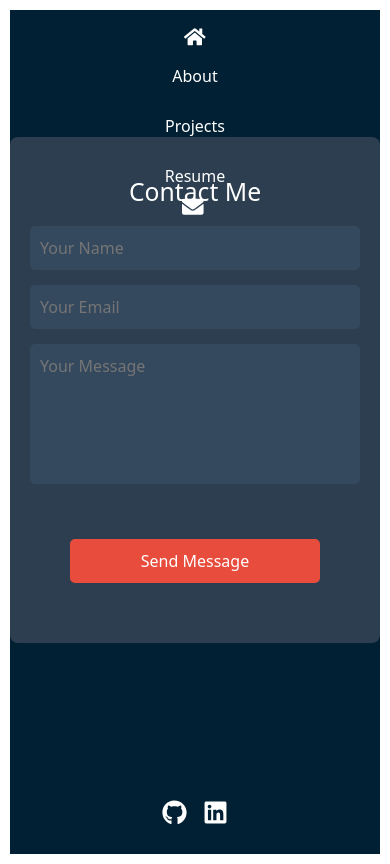
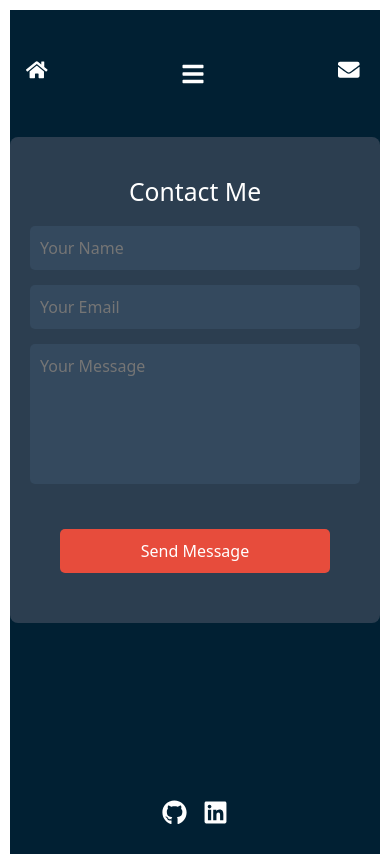
Before and after one commit to tamipu/portfolio, a React (Create React App) app: page /contact in a window 390 px wide. Built offline with nearby package versions, Linux system fonts and the light colour scheme.

Commit message:
added menu toggle

```diff
--- a/src/App.css
+++ b/src/App.css
@@ -1,42 +1,3 @@
-body {
-    font-family: 'Inter', sans-serif;
-}
-
-h1, h2, h3 {
-    font-weight: bold;
-}
-
-p {
-    font-size: 1rem;
-    line-height: 1.5;
-}
-
-a {
-    transition: color 0.2s ease;
-}
-
-a:hover {
-    color: #f59e0b;
-}
-
-img {
-    border-radius: 9999px;
-}
-
-* {
-    box-sizing: border-box;
-}
-
-.app-container {
-    width: 100%;
-    height: 100vh;
-    min-height: 100%;
-    display: flex;
-    flex-direction: column;
-    background-color: #1a202c;
-    color: white;
-}
-
 /* mobile styles */
 @media (max-width: 600px) {
     body {
--- a/src/components/contact/Contact.css
+++ b/src/components/contact/Contact.css
@@ -43,7 +43,7 @@
     border-radius: 5px;
     padding: 10px;
     cursor: pointer;
-    margin: 40px;
+    margin: 30px;
 }
 
 .contact-form button:hover {
--- a/src/components/header/Header.css
+++ b/src/components/header/Header.css
@@ -2,6 +2,24 @@
     position: relative;
     text-decoration: none;
     color: white;
+}
+
+.navbar ul {
+    list-style: none;
+    display: flex;
+    justify-content: space-between;
+    align-items: center;
+    padding: 15px 30px;
+    margin: 0;
+    position: relative;
+    text-decoration: none;
+    color: white;
+}
+
+.menu-icon {
+    display: none;
+    cursor: pointer;
+    color: #ffffff;
 }
 
 .nav-link::after {
@@ -24,17 +42,24 @@
 }
 /* Header for mobile */
 @media (max-width: 600px) {
-    header {
-        flex-direction: column;
-        text-align: center;
+    .menu-icon {
+        display: block;
     }
 
-    ul.nav {
+    .navbar ul {
+        display: none;
         flex-direction: column;
-        gap: 10px;
+        position: absolute;
+        padding: 15px;
+        top: 40px;
+        left: 0;
+        right: 0;
+        background-color: #2c3e50;
+        z-index: 10;
+        width: 130px;
     }
 
-    .nav-link {
-        font-size: 1.2rem;
+    .navbar ul.active {
+        display: flex;
     }
 }
--- a/src/components/header/Header.tsx
+++ b/src/components/header/Header.tsx
@@ -1,38 +1,49 @@
-import React from 'react';
-import { FaHome, FaEnvelope } from 'react-icons/fa';
+import React, {useState} from 'react';
+import {FaHome, FaEnvelope, FaTimes, FaBars} from 'react-icons/fa';
 import { Link } from 'react-router-dom';
 import './Header.css';
 
 const Header: React.FC = () => {
+    const [isOpen, setIsOpen] = useState(false);
+
+    const toggleMenu = () => {
+        setIsOpen(!isOpen);
+    };
+
     return (
-        <header className="d-flex justify-content-between align-items-center p-3" style={{ height: '15vh' }}>
+        <header className="d-flex justify-content-between align-items-center p-3" style={{height: '15vh'}}>
             <div className="d-flex align-items-center">
                 <Link className="nav-link text-white" to="/">
-                    <FaHome className="text-white h4" />
+                    <FaHome className="text-white h4"/>
                 </Link>
             </div>
-            <nav className="mx-auto">
-                <ul className="nav justify-content-center">
+            <nav className="mx-auto navbar">
+                <div className="menu-icon" onClick={toggleMenu}>
+                    {isOpen ? <FaTimes size={24}/> : <FaBars size={24}/>}
+                </div>
+                <ul className={`nav justify-content-center ${isOpen ? 'active' : ''}`}>
                     <li className="nav-item">
-                        <Link className="nav-link text-white" to="/about">
+                        <Link className="nav-link text-white" to="/about" onClick={toggleMenu}>
                             About
                         </Link>
                     </li>
                     <li className="nav-item">
-                        <Link className="nav-link text-white" to="/projects">
+                        <Link className="nav-link text-white" to="/projects" onClick={toggleMenu}>
                             Projects
                         </Link>
                     </li>
                     <li className="nav-item">
-                        <a className="nav-link text-white" href="https://drive.google.com/drive/folders/1h_hwcz3izG8CL3q57YbDNTkuPM2xwoUE?usp=share_link" target="_blank" rel="noopener noreferrer">
+                        <a className="nav-link text-white" onClick={toggleMenu}
+                           href="https://drive.google.com/drive/folders/1h_hwcz3izG8CL3q57YbDNTkuPM2xwoUE?usp=share_link"
+                           target="_blank" rel="noopener noreferrer">
                             Resume
                         </a>
                     </li>
                 </ul>
             </nav>
             <div>
-                <Link className="nav-link text-white" to="/contact">
-                    <FaEnvelope className="text-white h4 me-1" />
+                <Link className="nav-link text-white" to="/contact" onClick={toggleMenu}>
+                    <FaEnvelope className="text-white h4 me-1"/>
                 </Link>
             </div>
         </header>
```
